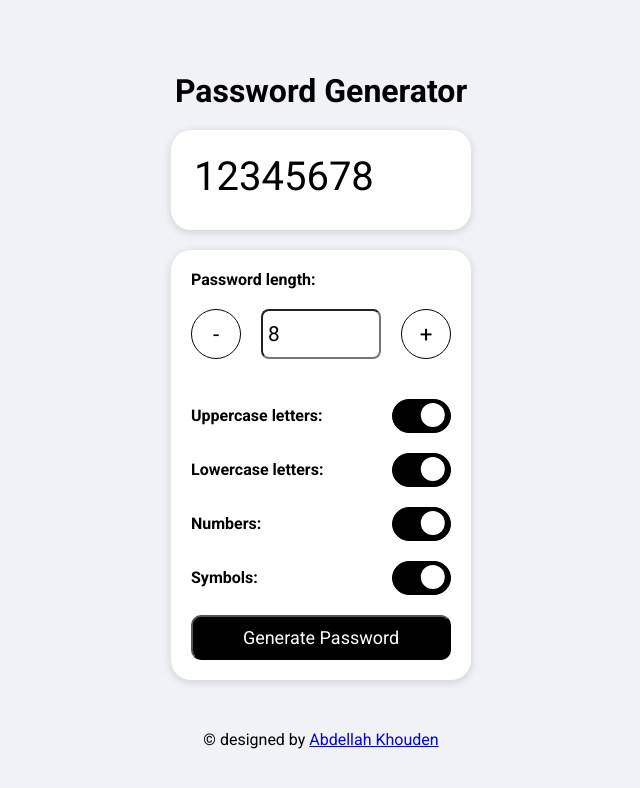
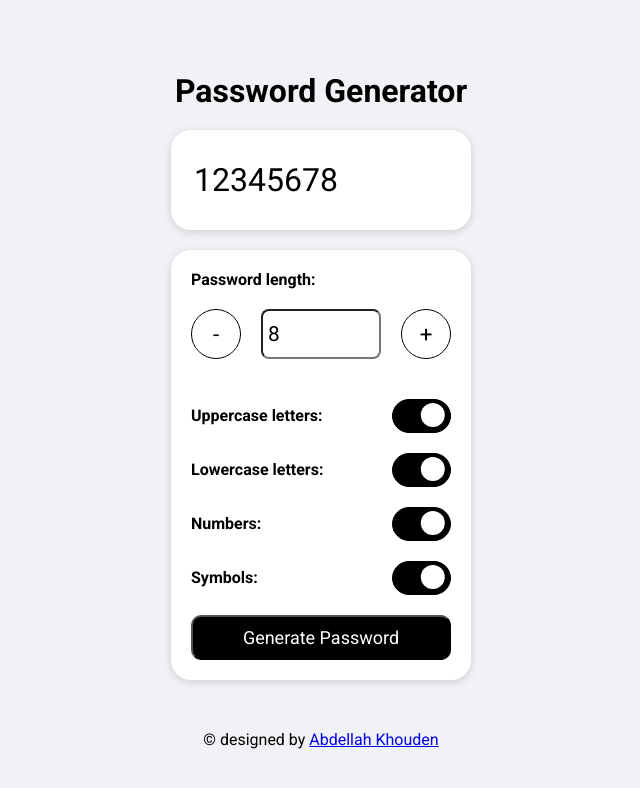
Before and after one commit to abdellahak/50projects50days-Day31, a plain HTML site: page index.html in a window 1280 px wide. Shown: the whole page, without its empty margins (319-959 px from the left). Drawn offline with Linux system fonts and the light colour scheme.

Commit message:
Improve HTML structure and CSS styling for password generator

```diff
--- a/index.html
+++ b/index.html
@@ -11,7 +11,13 @@
       <div class="generatorContainer">
         <h1>Password Generator</h1>
         <div class="password part">
-          <input type="text" readonly id="passwordInput" value="12345678" />
+          <input
+            type="text"
+            readonly
+            id="passwordInput"
+            value="12345678"
+            title="12345678"
+          />
         </div>
         <form class="generator part">
           <div class="pwd-length">
@@ -63,7 +69,15 @@
           </div>
         </form>
       </div>
-      <div class="copyright">&copy; designed by <a href="https://github.com/abdellahak" target="_blank" rel="noopener noreferrer">Abdellah Khouden</a></div>
+      <div class="copyright">
+        &copy; designed by
+        <a
+          href="https://github.com/abdellahak"
+          target="_blank"
+          rel="noopener noreferrer"
+          >Abdellah Khouden</a
+        >
+      </div>
     </main>
     <script
       src="https://kit.fontawesome.com/1fbfbd99d6.js"
--- a/style.css
+++ b/style.css
@@ -4,7 +4,6 @@
   padding: 0;
   box-sizing: border-box;
   font-family: "Roboto";
-
 }
 
 main {
@@ -18,7 +17,7 @@ main {
   gap: 30px;
   position: relative;
 }
-.generatorContainer{
+.generatorContainer {
   width: 300px;
 }
 .generatorContainer > h1 {
@@ -32,10 +31,11 @@ main {
   box-shadow: 0 2px 8px rgba(0, 0, 0, 0.15);
   min-height: 100px;
   margin: 0px 0px 20px 0px;
+  display: flex;
 }
 #passwordInput {
   border: none;
-  font-size: 2.5rem;
+  font-size: 2rem;
   padding: 3px;
   width: 100%;
 }
@@ -152,7 +152,7 @@ input:checked + .slider:before {
   transform: translateX(1.4em);
   background-color: #fff;
 }
-.generatePwd{
+.generatePwd {
   padding: 10px;
   border-radius: 10px;
   background-color: black;
```
